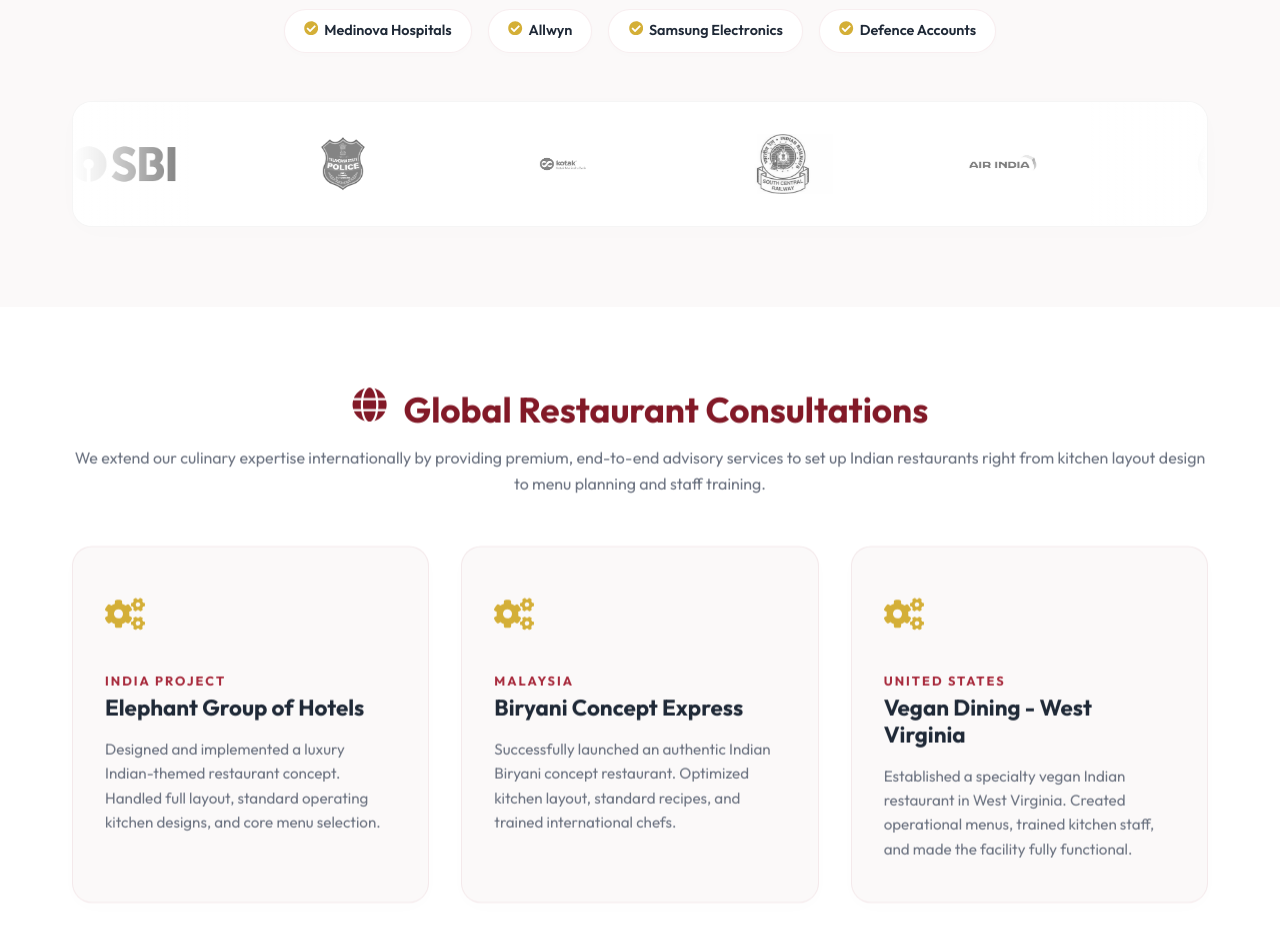
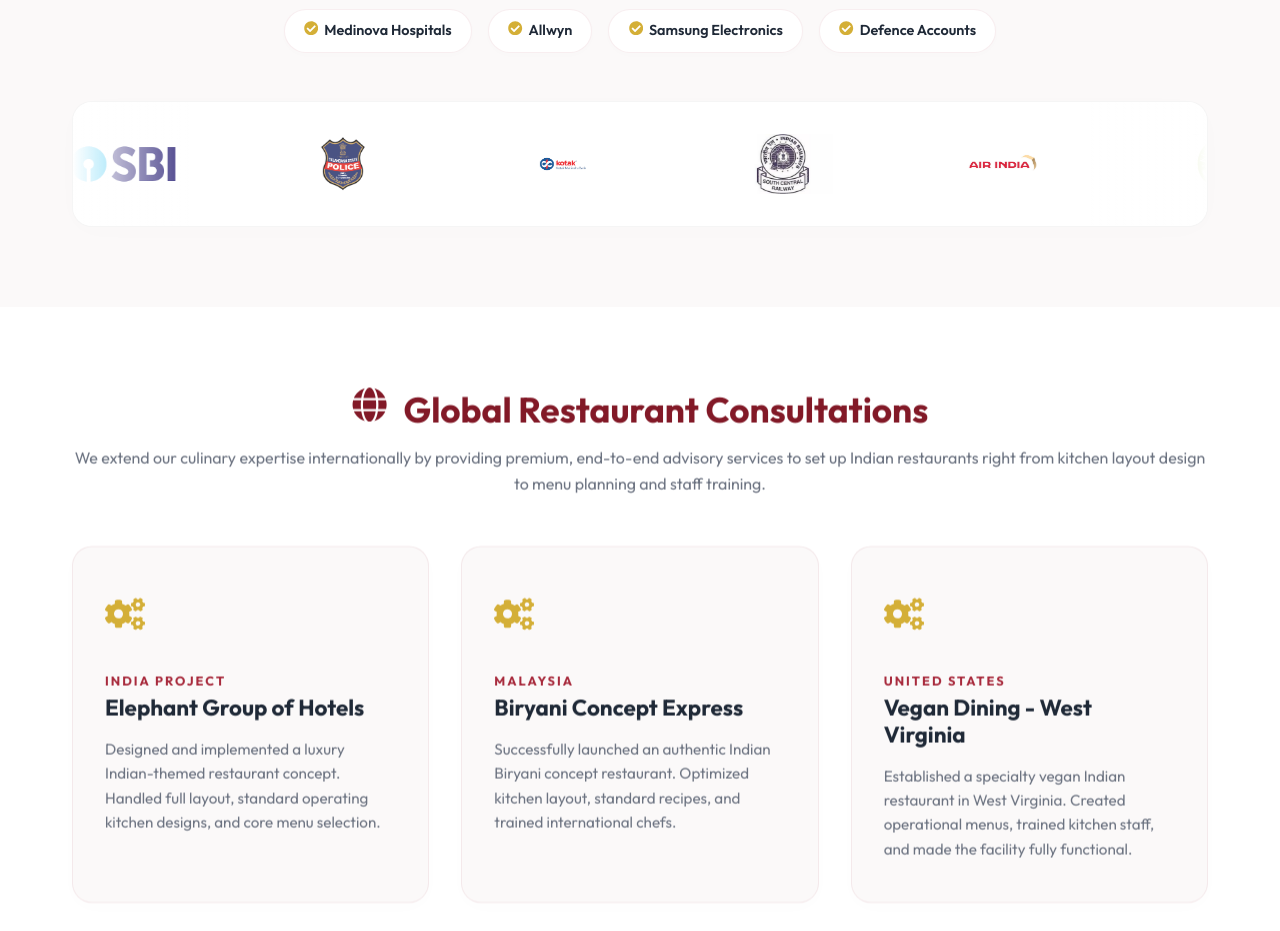
Before and after one commit to Vedabhavishya/PurvalCaters, a Next.js app: page /about in a window 1280 px wide. Shown: the part 3240-4171 px from the top of the page. Built offline with nearby package versions, Linux system fonts and the light colour scheme.

Commit message:
style: remove grayscale color filter on client logos carousel

```diff
--- a/src/components/ui/LogoCarousel.module.css
+++ b/src/components/ui/LogoCarousel.module.css
@@ -53,14 +53,12 @@
   width: 140px;
   height: 60px;
   position: relative;
-  filter: grayscale(100%);
-  opacity: 0.65;
+  opacity: 0.9;
   transition: all 0.3s cubic-bezier(0.4, 0, 0.2, 1);
   flex-shrink: 0;
 }
 
 .logoWrapper:hover {
-  filter: grayscale(0%);
   opacity: 1;
   transform: scale(1.08);
 }
```
